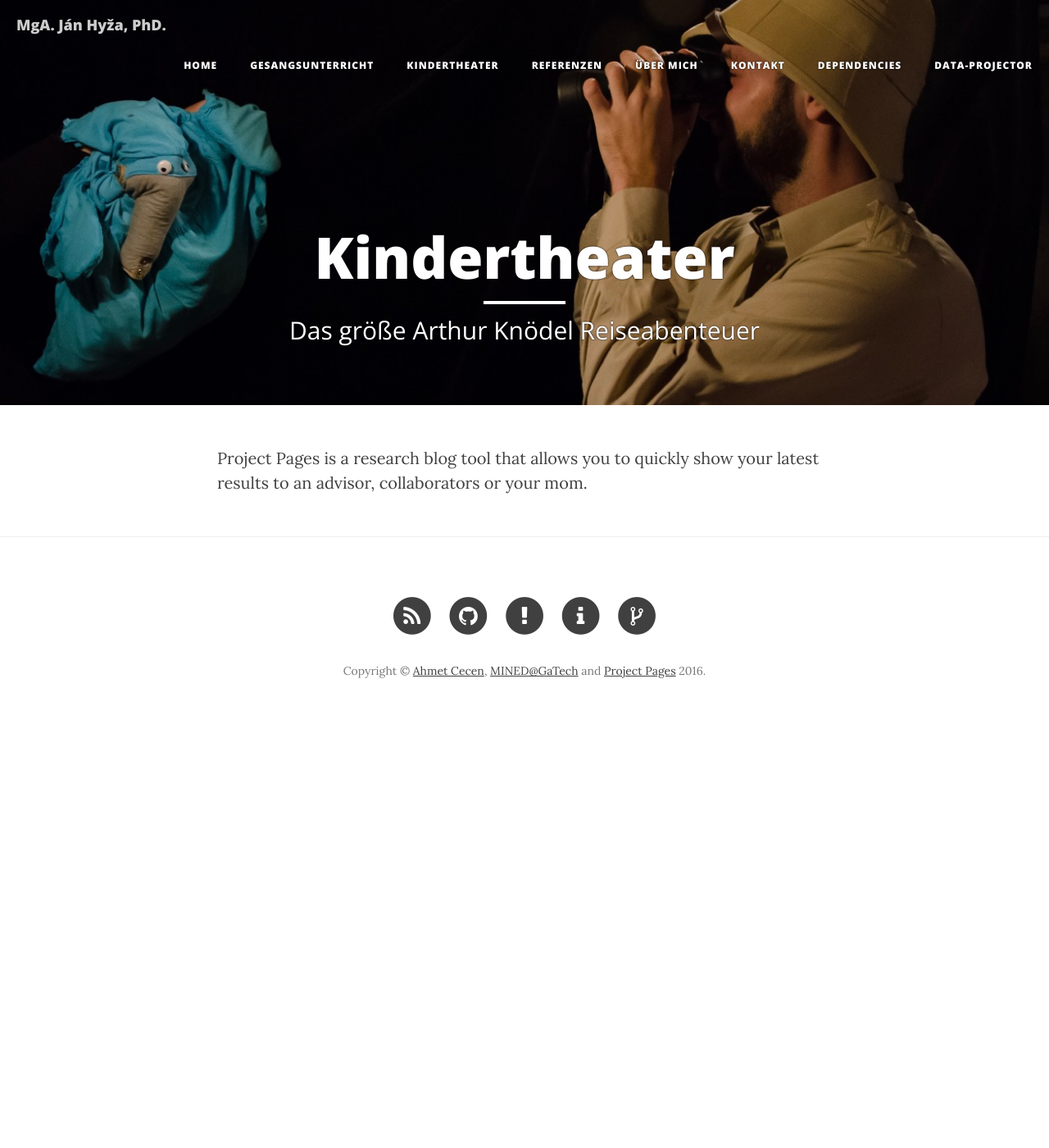
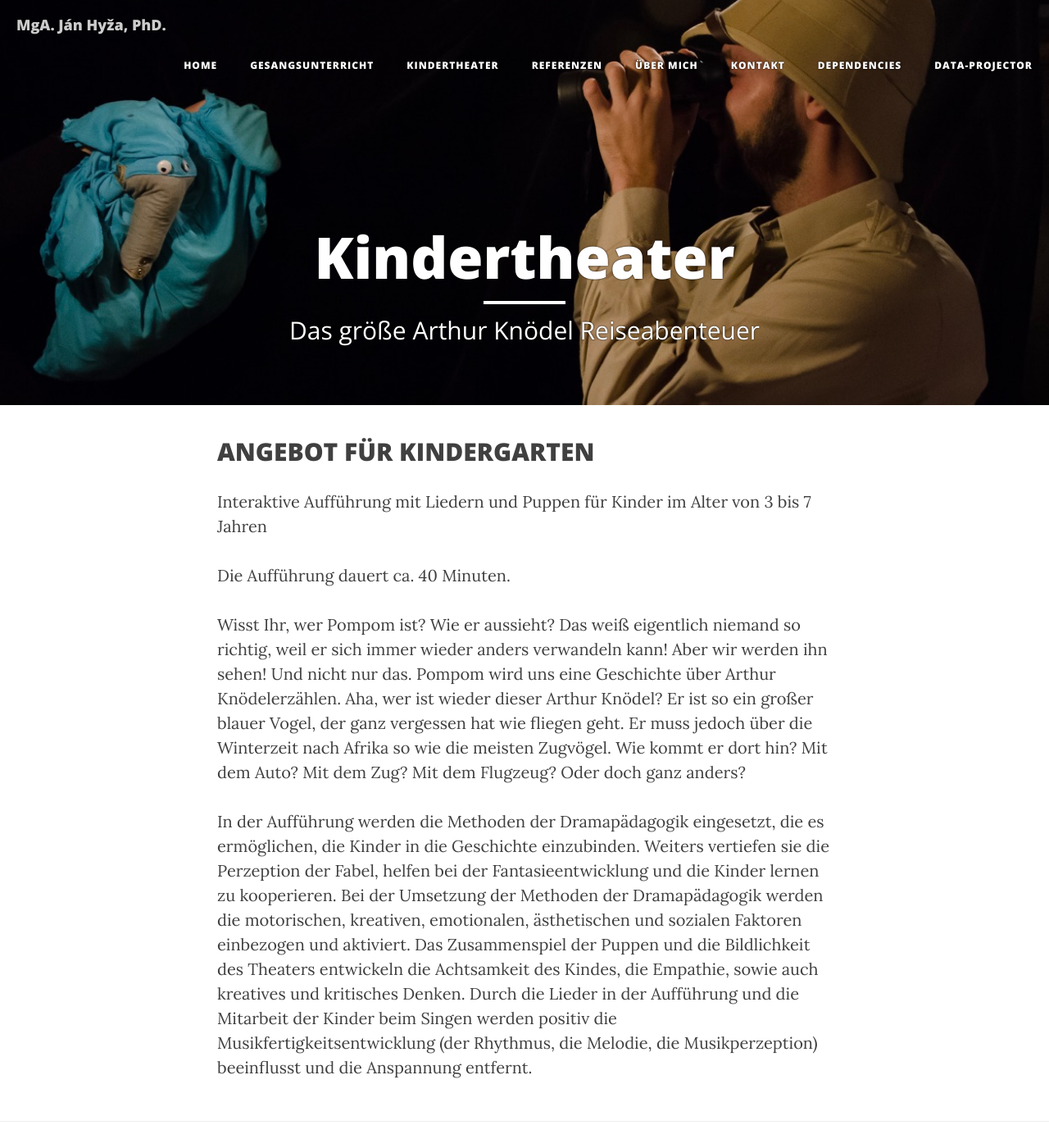
Before and after one commit to janhyza/gesangscoaching.at, a Jekyll site: the page built from projects/Kindertheater.md, in a window 1280 px wide and 1400 px high. Shown: the whole window at 82% size. Built offline with Jekyll 4.4.1, drawn with Linux system fonts in a browser that asks for light colours; nearby versions of some CDN libraries.

Commit message:
text change

```diff
--- a/projects/Kindertheater.md
+++ b/projects/Kindertheater.md
@@ -4,5 +4,15 @@ title: "Kindertheater"
 description: "Das größe Arthur Knödel Reiseabenteuer"
 header-img: "img/pom1a.jpg"
 ---
+## ANGEBOT FÜR KINDERGARTEN
 
-Project Pages is a research blog tool that allows you to quickly show your latest results to an advisor, collaborators or your mom.
+Interaktive Aufführung mit  Liedern und Puppen für Kinder im Alter von 3 bis 7 Jahren
+
+Die Aufführung dauert ca. 40 Minuten.
+
+Wisst Ihr, wer Pompom ist? Wie er aussieht? Das weiß eigentlich niemand so richtig, weil er sich immer wieder anders verwandeln kann! Aber wir werden ihn sehen! Und nicht nur das. Pompom wird uns eine Geschichte über Arthur Knödelerzählen.
+Aha, wer ist wieder dieser Arthur Knödel?
+Er ist so ein großer blauer Vogel, der ganz vergessen hat wie fliegen geht. Er muss jedoch über die Winterzeit nach Afrika so wie die meisten Zugvögel. Wie kommt er dort hin? Mit dem Auto? Mit dem Zug? Mit dem Flugzeug? Oder doch ganz anders?
+
+In  der Aufführung  werden  die Methoden  der  Dramapädagogik eingesetzt, die  es  ermöglichen, die Kinder  in  die  Geschichte  einzubinden.  Weiters  vertiefen  sie  die Perzeption  der  Fabel,  helfen  bei der Fantasieentwicklung und die Kinder lernen zu kooperieren. Bei der Umsetzung der Methoden der  Dramapädagogik  werden  die motorischen,  kreativen, emotionalen,  ästhetischen  und  sozialen Faktoren einbezogen und aktiviert.
+Das Zusammenspiel der Puppen und die Bildlichkeit des Theaters entwickeln die Achtsamkeit des Kindes, die Empathie, sowie auch kreatives und kritisches Denken.  Durch die Lieder in der Aufführung und die Mitarbeit der Kinder beim Singen werden positiv die Musikfertigkeitsentwicklung  (der  Rhythmus, die  Melodie, die  Musikperzeption)  beeinflusst  und  die Anspannung entfernt.
```
